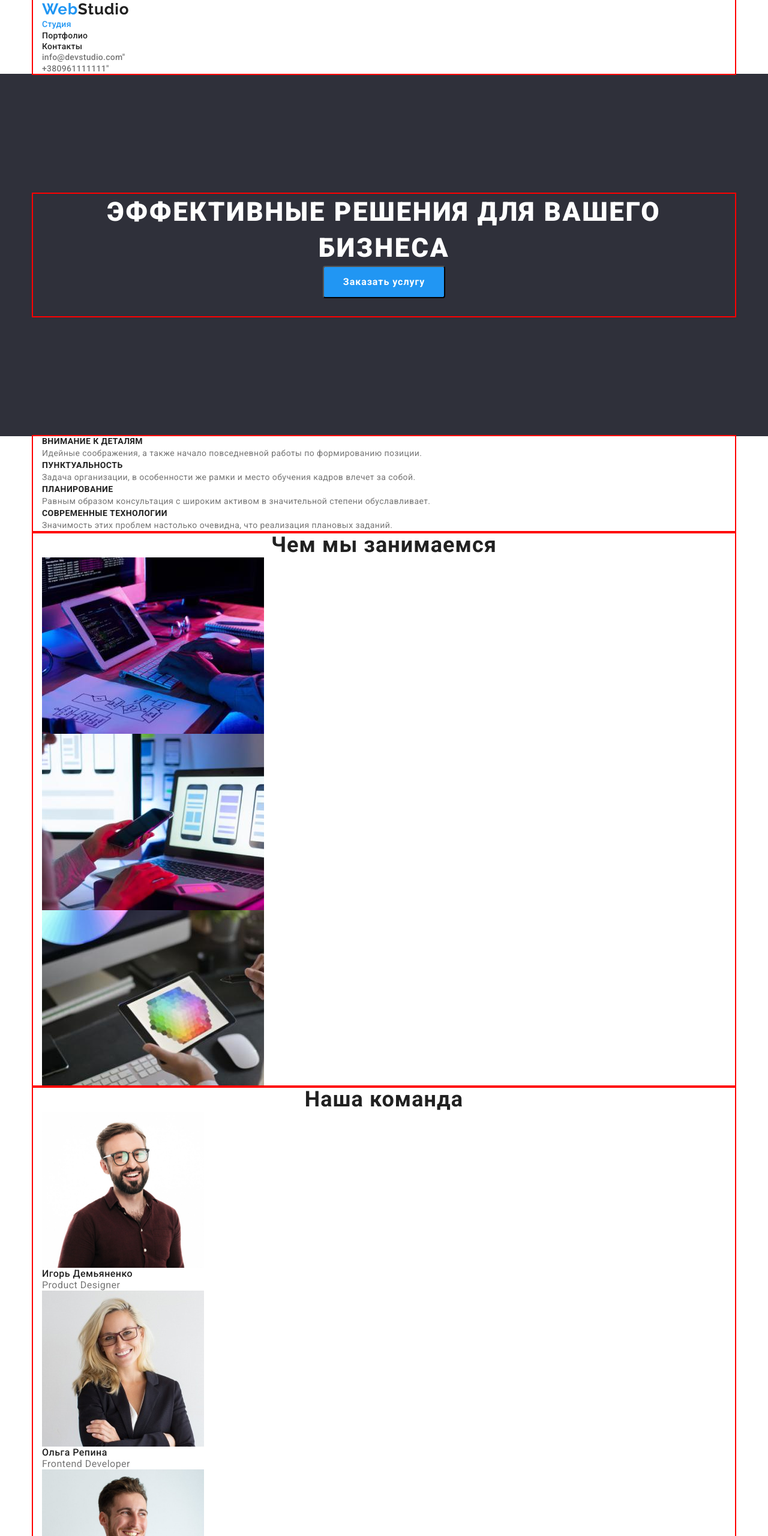
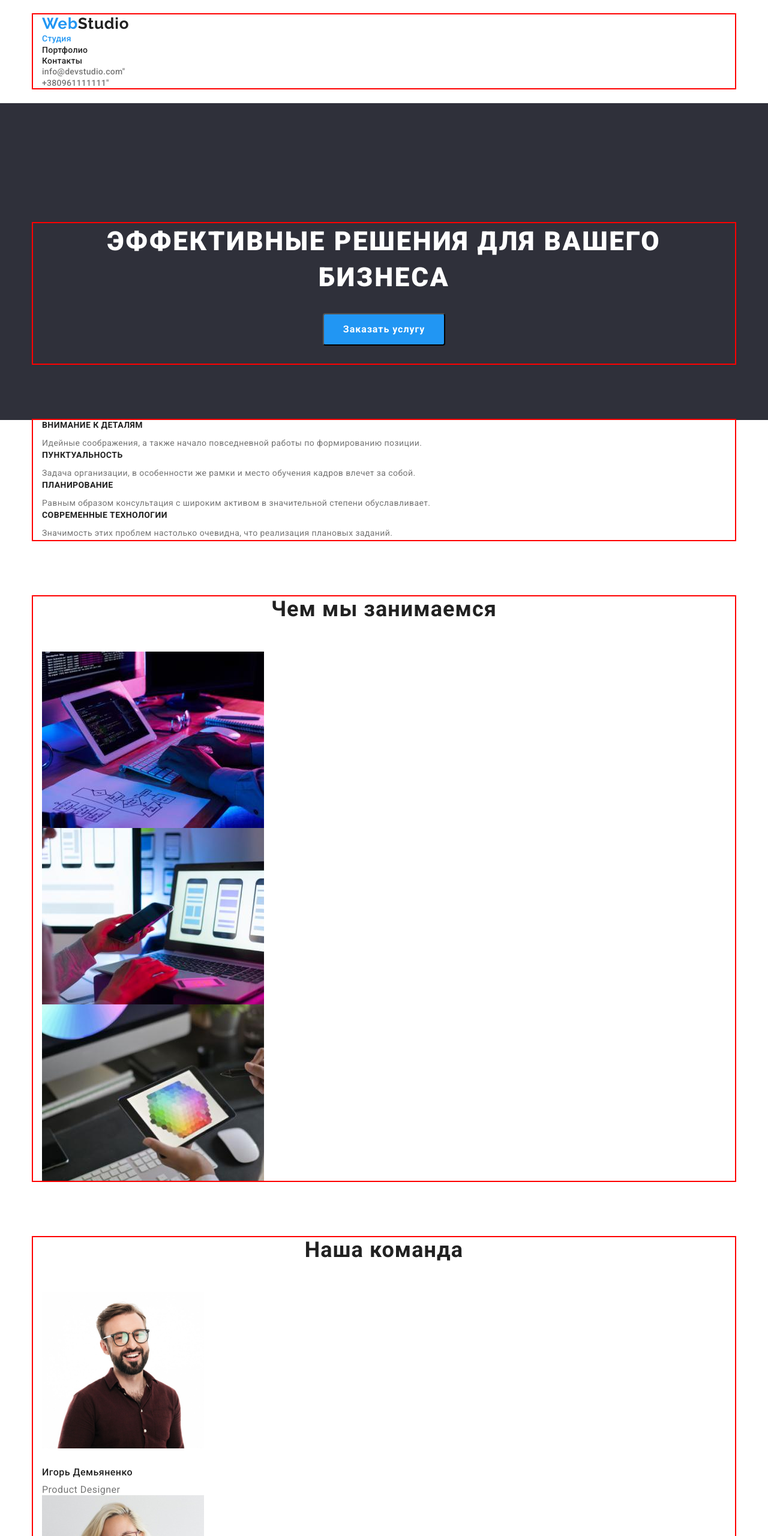
Before and after one commit to Victor8825/goit-markup-hw-03, a plain HTML site: page index.html in a window 1280 px wide. Shown: the top 2560 px of the page at 60% size. Drawn offline with Linux system fonts and the light colour scheme.

```diff
--- a/css/styles.css
+++ b/css/styles.css
@@ -1,6 +1,5 @@
 :root {
-  --section-margin: 94px;
-
+  --section-margin-bottom: 94px;
   --title-text-color: #212121;
   --text-color: #757575;
   --background-hero-color: #2f303a;
@@ -48,6 +47,10 @@
   outline: 2px solid red;
 }
 
+.section {
+  padding-bottom: var(--section-margin-bottom);
+}
+
 .visually-hidden {
   position: absolute;
   white-space: nowrap;
@@ -61,9 +64,15 @@
   margin: -1px;
 }
 /*--------------HEADER------------*/
-
+.header {
+  padding-top: 24px;
+  padding-bottom: 24px;
+  border-bottom: 1px solid #ececec;
+}
 /*------------- лого-----------  */
 .logo {
+  margin-right: 93px;
+
   text-decoration: none;
   font-family: Raleway, sans-serif;
   font-weight: 700;
@@ -112,13 +121,14 @@
 /* ---------------hero------------------------ */
 .hero {
   padding-top: 200px;
-  padding-bottom: 200px;
 
   text-align: center;
 
   background-color: var(--background-hero-color);
 }
 .hero-title {
+  margin-bottom: 30px;
+
   font-weight: 900;
   font-size: 44px;
   line-height: calc(60 / 44);
@@ -147,6 +157,8 @@
 
 /* -------------------features---------------- */
 .features-title {
+  margin-bottom: 10px;
+
   font-weight: 700;
   font-size: 14px;
   line-height: calc(16 / 14);
@@ -165,6 +177,8 @@
 }
 /* -----------------section about------------ */
 .about-title {
+  margin-bottom: 50px;
+
   font-weight: 700;
   font-size: 36px;
   line-height: calc(42 / 36);
@@ -176,6 +190,8 @@
 
 /* ------------------наша команда----------------- */
 .team-title {
+  margin-bottom: 50px;
+
   font-weight: 700;
   font-size: 36px;
   line-height: calc(42 / 36);
@@ -185,6 +201,8 @@
   color: var(--title-text-color);
 }
 .team-names {
+  margin-bottom: 10px;
+
   font-weight: 500;
   font-size: 16px;
   line-height: calc(19 / 16);
@@ -199,6 +217,11 @@
 
   color: var(--text-color);
 }
+
+.team-content {
+  padding-top: 30px;
+}
+
 /*------------------ buttons----------------- */
 
 .filter-button {
@@ -240,6 +263,7 @@
   color: var(--text-color);
 }
 /*----------------- FOOTER--------------- */
+
 .footer {
   font-style: normal;
   font-size: 14px;
--- a/index.html
+++ b/index.html
@@ -34,13 +34,13 @@
       </div>
     </header>
     <main>
-      <section class="hero">
+      <section class="hero section">
         <div class="container">
           <h1 class="hero-title">ЭФФЕКТИВНЫЕ РЕШЕНИЯ ДЛЯ ВАШЕГО БИЗНЕСА</h1>
           <button type="button" class="hero-btn">Заказать услугу</button>
         </div>
       </section>
-      <section class="features">
+      <section class="features section">
         <div class="container">
           <h2 class="visually-hidden">Наши преимущества</h2>
           <ul class="features-list list">
@@ -71,7 +71,7 @@
           </ul>
         </div>
       </section>
-      <section class="about">
+      <section class="about section">
         <div class="container">
           <h2 class="about-title">Чем мы занимаемся</h2>
           <ul class="about-list list">
@@ -102,7 +102,7 @@
           </ul>
         </div>
       </section>
-      <section class="team">
+      <section class="team section">
         <div class="container">
           <h2 class="team-title">Наша команда</h2>
           <ul class="team-list list">
@@ -112,8 +112,10 @@
                 alt="Игорь Демьяненко Product Designer"
                 width="270"
               />
+              <div class="team-content">
                 <h3 class="team-names">Игорь Демьяненко</h3>
                 <p class="team-position">Product Designer</p>
+              </div>
             </li>
             <li class="team-item">
               <img
@@ -121,8 +123,10 @@
                 alt="Ольга Репина Frontend Developer"
                 width="270"
               />
+              <div class="team-content">
                 <h3 class="team-names">Ольга Репина</h3>
                 <p class="team-position">Frontend Developer</p>
+              </div>
             </li>
             <li class="team-item">
               <img
@@ -130,8 +134,10 @@
                 alt="Николай Тарасов Marketing"
                 width="270"
               />
+              <div class="team-content">
                 <h3 class="team-names">Николай Тарасов</h3>
                 <p class="team-position">Marketing</p>
+              </div>
             </li>
             <li class="team-item">
               <img
@@ -139,15 +145,17 @@
                 alt="Михаил Ермаков UI Designer"
                 width="270"
               />
+              <div class="team-content">
                 <h3 class="team-names">Михаил Ермаков</h3>
                 <p class="team-position">UI Designer</p>
+              </div>
             </li>
           </ul>
         </div>
       </section>
     </main>
     <footer class="footer">
-      <div class="container"></div>
+      <div class="container">
         <a href="" class="logo"><span class="accent">Web</span>Studio</a>
         <address>
           <ul class="footer-contacts list">
@@ -156,7 +164,9 @@
                 >г.Киев,пр-т Леси Украинки,26</a
               >
             </li>
-          <li><a class="footer-link link" href="mailto:info@example.com">info@example.com"</a></li>
+            <li>
+              <a class="footer-link link" href="mailto:info@example.com">info@example.com"</a>
+            </li>
             <li>
               <a class="footer-link link" href="tel:+380991111111">+380991111111"</a>
             </li>
```
Lines whose indentation alone changed are shown as unchanged.
